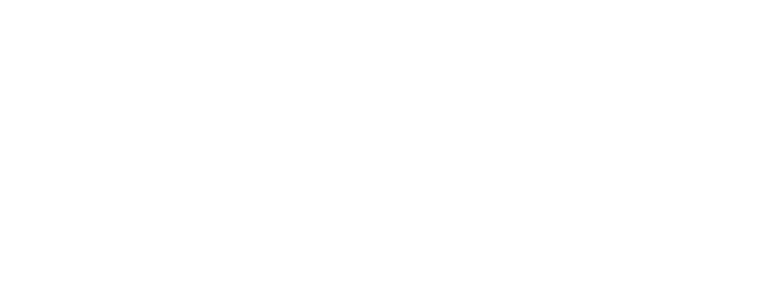
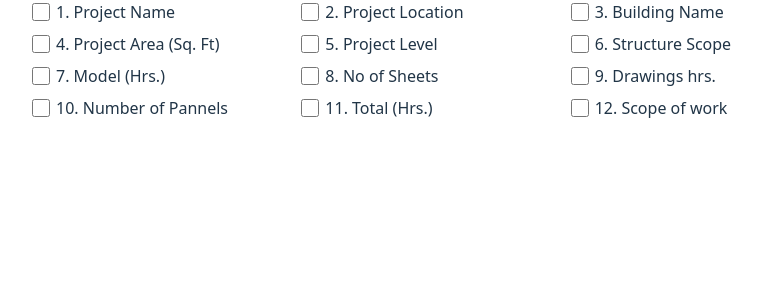
Before and after one commit to AgentSingle/ectable, a Vue app: page / in a window 1280 px wide. Shown: the top 300 px of the page, without its empty margins (213-975 px from the left). Built offline with nearby package versions, Linux system fonts and the light colour scheme.

Commit message:
VERSION-1.0.1, creatation

```diff
--- a/src/App.vue
+++ b/src/App.vue
@@ -1,7 +1,9 @@
 <script setup>
+import EcTable from '@/components/EcTable.vue'
 </script>
 
 <template>
+    <EcTable></EcTable>
 </template>
 
 <style scoped>
--- /dev/null
+++ b/src/components/EcTable.vue
@@ -0,0 +1,281 @@
+<script setup>
+import { reactive, ref, onMounted } from 'vue';
+import EcTableForm from '@/components/EcTableForm.vue';
+
+const defaultObj = ref([
+{key: "Project Name", value: []}, {key: "Scope of work", value: []},
+]);
+
+const EcTableTableObj = reactive({
+    Items:[]
+})
+// const EcTableHeaderArr = ref([
+//     "Project Name",
+// ]);
+// const EcTableBodyArr = ref([
+// {key: "Project Name", value: []}, {key: "Scope of work", value: []},
+// ]);
+
+const selectedContent = reactive({
+    Items: [],
+})
+
+const dynamicItems = [
+    "Project Location",
+    "Building Name",
+    "Project Area (Sq. Ft)",
+    "Project Level",
+    "Structure Scope",
+    "Model (Hrs.)",
+    "No of Sheets",
+    "Drawings hrs.",
+    "Number of Pannels",
+    "Total (Hrs.)",
+]
+
+onMounted(()=>{
+    const output = dynamicItems.map(label => ({
+        key: label,
+        width: '100px',
+        value: []
+    }));
+    output.unshift(defaultObj.value[0]);
+    output.push(defaultObj.value[1]);
+    // console.warn(output)
+
+    EcTableTableObj.Items = output;
+})
+
+const EcTableResponse = (e)=>{
+    selectedContent.Items=e;
+    // console.warn(e)
+}
+
+const addRow = (index) =>{
+    let childObj = {
+        value: ''
+    }
+    selectedContent.Items[index].value.push(childObj);
+}
+const pushRow = (index, childIndex) =>{
+    let childObj = {
+        value: ''
+    }
+    selectedContent.Items[index].value.splice(childIndex, 0, childObj);
+}
+
+const removeRow = (index, childIndex) =>{
+    selectedContent.Items[index].value.splice(childIndex, 1);
+}
+</script>
+
+<template>
+    <div class="TableWrapper">
+        <EcTableForm
+        @ecTableFromResponse="EcTableResponse"
+        :EcTableKeyItems="EcTableTableObj"
+        ></EcTableForm>
+
+        <div class="EcTableWrapper">
+
+            <!-- TABLE HEAD -->
+            <div class="EcTableHeader">
+                <div
+                    class="EcTableHeaderItems"
+                    v-for="(item, index) in selectedContent.Items" v-bind:key="index"
+                    :style="[{'min-width': item.width}]"
+                >
+                    {{ item.key }}
+
+                    <div class="DimensionChanger"></div>
+                </div>
+            </div>
+
+            <!-- TABLE BODY -->
+            <div class="EcTableBody">
+                <div class="EcTableRow">
+                    <div
+                        class="EcTableBodyItems"
+                        v-for="(item, index) in selectedContent.Items" v-bind:key="index"
+                    >
+
+                        <div v-if="item.value.length>1" class="EcTableBodyChildItemsWrapper">
+                            <div
+                            class="EcTableBodyChildItems" v-for="(childItem, childIndex) in item.value" v-bind:key="childItem">
+                                <textarea class="EcTableCustomTextArea" name="" :id="childIndex" style="width: 100%; height: 100%;"  v-model="childItem.value"></textarea>
+                                <button type="button"
+                                class="EcTableBodyChildItemsBtn"
+                                @click="removeRow(index, childIndex)">-</button>
+                                <button type="button" class="EcTableBodyChildItemsBtnAdd"
+                                @click="pushRow(index, childIndex)"
+                                >+</button>
+                            </div>
+                        </div>
+
+                        <div v-else-if="item.value.length==1" class="EcTableBodyChildItemsWrapper">
+                            <div
+                            class="EcTableBodyChildItems"
+                            v-for="(childItem, childIndex) in item.value" v-bind:key="childIndex">
+                                <textarea class="EcTableCustomTextArea" name="" :id="childIndex" style="width: 100%; height: 100%;" v-model="childItem.value"></textarea>
+                                <button type="button"
+                                class="EcTableBodyChildItemsBtn"
+                                @click="removeRow(index, childIndex)">-</button>
+
+                                <button type="button" class="EcTableBodyChildItemsBtnAdd"
+                                @click="pushRow(index, childIndex)"
+                                >+</button>
+                            </div>
+                        </div>
+
+
+                        <button type="button" class="EcTableBodyItemsBtn"
+                        @click="addRow(index)"
+                        >+</button>
+                    <!-- {{ item.key }} -->
+                    </div>
+                </div>
+            </div>
+        </div>
+
+    </div>
+
+</template>
+
+
+<style scoped>
+.TableWrapper{
+    width: 100%;
+    min-width: 800px;
+}
+.EcTableWrapper{
+    display: grid;
+}
+.EcTableHeader{
+    margin-top: 15px;
+    display: flex;
+    justify-content: space-evenly;
+}
+.EcTableHeaderItems{
+    width: 100%;
+    height: auto;
+    border: 1px solid black;
+    position: relative;
+}
+.DimensionChanger{
+    position: absolute;
+    width: 0;
+    height: 0;
+    border-left: 15px solid transparent;
+    border-right: 0px solid transparent;
+    border-top: 15px solid orange;
+    top: -15px;
+    right: -1px;
+    cursor: pointer;
+}
+</style>
+
+
+<style scoped>
+.EcTableBody{
+    display: flex;
+    flex-direction: column;
+    min-height: 250px;
+}
+.EcTableRow{
+    height: 100%;
+    display: flex;
+    flex-direction: row;
+    justify-content: space-evenly;
+}
+.EcTableBodyItems{
+    width: 100%;
+    height: auto;
+    border: 1px solid black;
+    position: relative;
+    background-color: grey;
+}
+.EcTableBodyItemsBtn{
+    position: absolute;
+    bottom: -7.5px;
+    right: 0;
+    height: 15px;
+    width: 15px;
+    display: flex;
+    align-items: center;
+    justify-content: center;
+    font-size: 20px;
+    background-color: #dededf;
+    border: none;
+    color: green;
+}
+</style>
+
+
+<style scoped>
+.EcTableBodyChildItemsWrapper{
+    display: grid;
+    width: 100%;
+    height: 100%;
+    grid-template-columns: 1fr;
+    grid-template-rows: repeat(auto-fit, minmax(20px, 1fr));
+}
+.EcTableBodyChildItems{
+    display: flex;
+    width: 100%;
+    height: 100%;
+    position: relative;
+    border-bottom: 1px solid black;
+    box-sizing: border-box;
+}
+.EcTableBodyChildItems textarea{
+    width: calc(100% - 15px);
+    min-height: 100%;
+    height: auto;
+    padding: 0;
+    box-sizing: border-box;
+    border: none;
+    resize: none;
+}
+
+.EcTableBodyChildItems textarea:focus{
+    outline: 0;
+}
+
+.EcTableBodyChildItemsBtn{
+    position: absolute;
+    /* left: 0; */
+    bottom: 7.5px;
+    right: 0;
+    height: 15px;
+    width: 15px;
+    display: flex;
+    align-items: center;
+    justify-content: center;
+    font-size: 20px;
+    background-color: #dededf;
+    border: none;
+    color: red;
+    /* opacity: 0; */
+}
+.EcTableBodyChildItemsBtn:hover{
+    opacity: 1;
+}
+.EcTableBodyChildItemsBtnAdd{
+    position: absolute;
+    top: -7.5px;
+    right: 0;
+    height: 15px;
+    width: 15px;
+    display: flex;
+    align-items: center;
+    justify-content: center;
+    font-size: 20px;
+    background-color: #dededf;
+    border: none;
+    color: green;
+    /* opacity: 0; */
+}
+.EcTableBodyChildItemsBtnAdd:hover{
+    opacity: 1;
+}
+</style>
--- /dev/null
+++ b/src/components/EcTableForm.vue
@@ -0,0 +1,51 @@
+<script setup>
+import { ref, onMounted, reactive, watch, defineEmits } from 'vue';
+let props = defineProps({
+    EcTableKeyItems: Object,
+})
+
+const emit = defineEmits(['ecTableFromResponse'])
+const EcTableForm = () =>{
+    // console.warn('submit')
+}
+
+const selectedOptions = ref([]);
+
+
+watch(selectedOptions, ()=>{
+    console.warn(selectedOptions.value)
+    emit('ecTableFromResponse', selectedOptions.value)
+})
+
+</script>
+
+<template>
+    <form @submit.prevent="EcTableForm">
+        <div class="SelectorWrapper">
+            <!-- {{  props.EcTableKeyItems }} -->
+            <div class="Selector" v-for="(item, index) in props.EcTableKeyItems.Items" v-bind:key="index">
+                <input type="checkbox" :value="item" v-model="selectedOptions">
+                <span>{{ index+1 }}. {{ item.key }}</span>
+            </div>
+        </div>
+    </form>
+</template>
+
+<style scoped>
+.SelectorWrapper{
+    display: grid;
+    grid-template-columns: repeat(auto-fit, minmax(250px, 1fr));
+    grid-gap: 0.5rem;
+}
+.Selector{
+    display: grid;
+    grid-template-columns: 24px 1fr;
+    grid-gap: 5px;
+}
+.Selector input{
+    width: 20px;
+}
+.Selector span{
+    text-align: left;
+}
+</style>
--- /dev/null
+++ b/src/components/test.json
@@ -0,0 +1,4 @@
+{
+    "key":  "Building Name",
+    "value": []
+}
--- a/src/style.css
+++ b/src/style.css
@@ -1,67 +1,22 @@
 :root {
   font-family: system-ui, Avenir, Helvetica, Arial, sans-serif;
   line-height: 1.5;
-  font-weight: 400;
-
-  color-scheme: light dark;
-  color: rgba(255, 255, 255, 0.87);
-  background-color: #242424;
-
-  font-synthesis: none;
-  text-rendering: optimizeLegibility;
-  -webkit-font-smoothing: antialiased;
-  -moz-osx-font-smoothing: grayscale;
 }
 
-a {
-  font-weight: 500;
-  color: #646cff;
-  text-decoration: inherit;
-}
-a:hover {
-  color: #535bf2;
-}
+
 
 body {
   margin: 0;
+  padding: 0;
   display: flex;
   place-items: center;
-  min-width: 320px;
-  min-height: 100vh;
 }
 
-h1 {
-  font-size: 3.2em;
-  line-height: 1.1;
-}
-
-button {
-  border-radius: 8px;
-  border: 1px solid transparent;
-  padding: 0.6em 1.2em;
-  font-size: 1em;
-  font-weight: 500;
-  font-family: inherit;
-  background-color: #1a1a1a;
-  cursor: pointer;
-  transition: border-color 0.25s;
-}
-button:hover {
-  border-color: #646cff;
-}
-button:focus,
-button:focus-visible {
-  outline: 4px auto -webkit-focus-ring-color;
-}
-
-.card {
-  padding: 2em;
-}
 
 #app {
-  max-width: 1280px;
+  max-width: 100vw;
+  height: 100dvh;
   margin: 0 auto;
-  padding: 2rem;
   text-align: center;
 }
 
@@ -70,10 +25,4 @@ button:focus-visible {
     color: #213547;
     background-color: #ffffff;
   }
-  a:hover {
-    color: #747bff;
-  }
-  button {
-    background-color: #f9f9f9;
-  }
 }
--- a/vite.config.js
+++ b/vite.config.js
@@ -1,7 +1,13 @@
+import { fileURLToPath, URL } from 'node:url'
 import { defineConfig } from 'vite'
 import vue from '@vitejs/plugin-vue'
 
 // https://vite.dev/config/
 export default defineConfig({
   plugins: [vue()],
+  resolve: {
+    alias: {
+      '@': fileURLToPath(new URL('./src', import.meta.url))
+    }
+  },
 })
```
Also changed, not shown: src/components/dynamicColumns.js (added).
